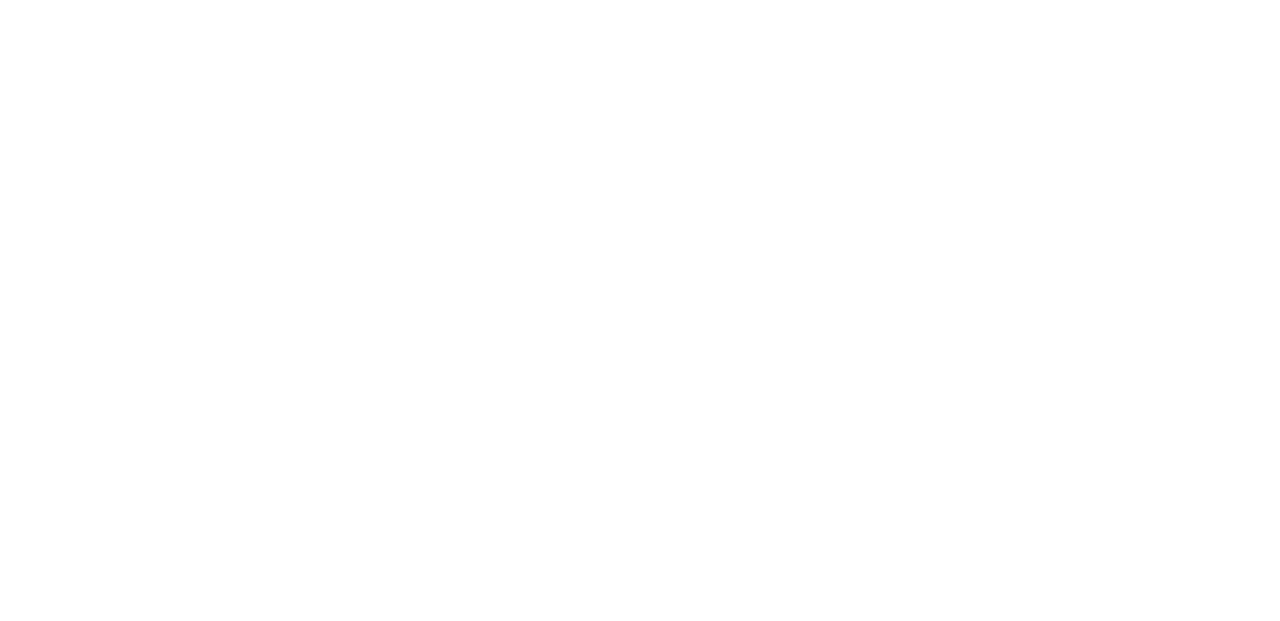
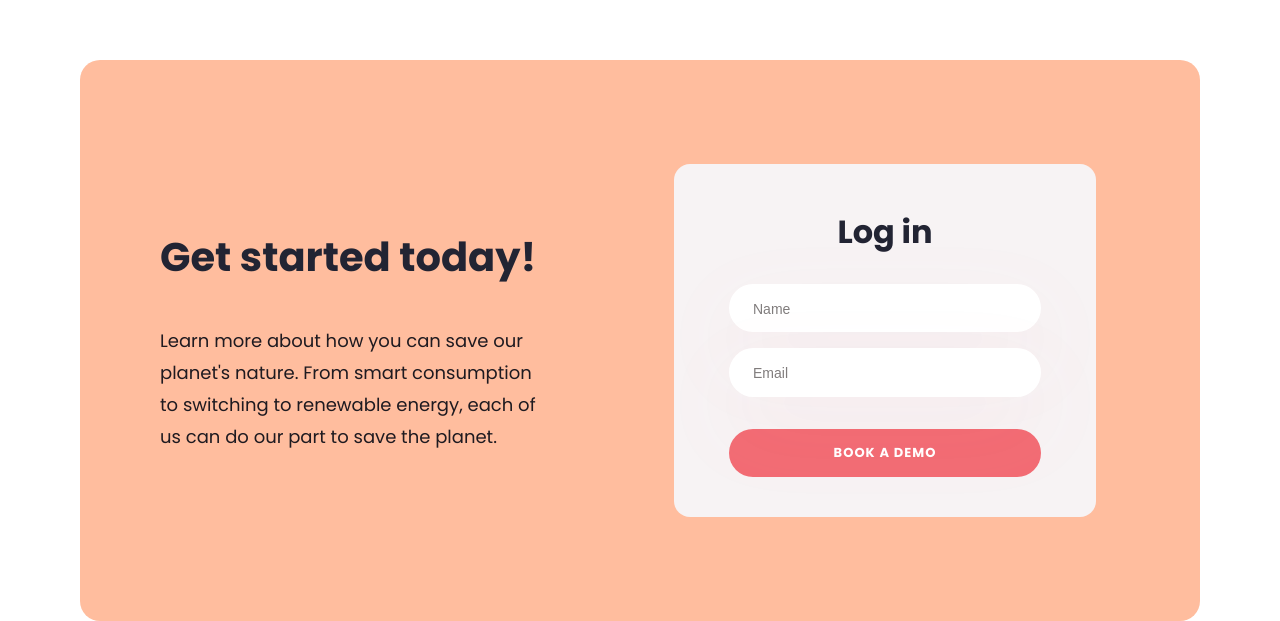
Before and after one commit to ihnatenkoo/Rootz, a React (Vite) app: page / in a window 1280 px wide. Shown: the part 1028-1649 px from the top of the page. Before the commit the page ends 896 px from the top, so only its background shows below. Built offline with nearby package versions, Linux system fonts and the light colour scheme.

Commit message:
Create section <StartedForm/>

```diff
--- a/index.html
+++ b/index.html
@@ -7,7 +7,7 @@
 		<link rel="preconnect" href="https://fonts.googleapis.com" />
 		<link rel="preconnect" href="https://fonts.gstatic.com" crossorigin />
 		<link
-			href="https://fonts.googleapis.com/css2?family=Nunito:wght@300;400;500;600;700;800;900&family=Poppins:wght@400;700&family=Roboto+Serif:ital,opsz,wght@0,8..144,400;0,8..144,500;0,8..144,700;1,8..144,400&family=Rubik:wght@400;500&family=Russo+One&display=swap"
+			href="https://fonts.googleapis.com/css2?family=Nunito:wght@300;400;500;600;700;800;900&family=Poppins:wght@400;700&family=Roboto+Serif:ital,opsz,wght@0,8..144,400;0,8..144,500;0,8..144,700;1,8..144,400&family=Rubik:wght@400;500;600&family=Russo+One&display=swap"
 			rel="stylesheet"
 		/>
 		<title>Rootz</title>
--- a/src/components/Intro/index.jsx
+++ b/src/components/Intro/Intro.jsx
@@ -2,7 +2,7 @@
 import s from './Intro.module.scss';
 import cn from 'classnames';
 
-import Button from '../ui/Button';
+import Button from '../ui/Button/Button';
 import { ReactComponent as Headline } from '../../assets/Intro/headline.svg';
 import { ReactComponent as Parrot } from '../../assets/Intro/parrot.svg';
 import { ReactComponent as Card } from '../../assets/Intro/card.svg';
@@ -35,7 +35,7 @@
 						The scale of the challenges facing our planet can seem daunting, but
 						we can all do something.
 					</p>
-					<form>
+					<form className={s.form}>
 						<input
 							type="text"
 							placeholder="Find the place to help"
--- a/src/components/Intro/Intro.module.scss
+++ b/src/components/Intro/Intro.module.scss
@@ -13,6 +13,7 @@
 	}
 
 	&__right_block {
+		margin-right: -50px;
 		position: relative;
 	}
 
@@ -72,7 +73,7 @@
 	}
 }
 
-form {
+.form {
 	position: relative;
 	display: inline-block;
 
--- /dev/null
+++ b/src/components/StartedForm/StartedForm.jsx
@@ -0,0 +1,56 @@
+import { useState } from 'react';
+import s from './StartedForm.module.scss';
+import cn from 'classnames';
+
+import Button from '../ui/Button/Button';
+
+const StartedForm = () => {
+	const [name, setName] = useState('');
+	const [email, setEmail] = useState('');
+
+	const onChangeHandler = (e) => {
+		switch (e.target.name) {
+			case 'name':
+				setName(e.target.value);
+				break;
+			case 'email':
+				setEmail(e.target.value);
+				break;
+		}
+	};
+
+	return (
+		<section className={cn(s.main, 'container')}>
+			<div className={s.left__block}>
+				<h2>Get started today!</h2>
+				<p>
+					Learn more about how you can save our planet&apos;s nature. From smart
+					consumption to switching to renewable energy, each of us can do our
+					part to save the planet.
+				</p>
+			</div>
+
+			<form className={s.form}>
+				<h3>Log in</h3>
+				<input
+					value={name}
+					onChange={onChangeHandler}
+					type="text"
+					name="name"
+					placeholder="Name"
+					className={s.name}
+				/>
+				<input
+					value={email}
+					onChange={onChangeHandler}
+					type="text"
+					name="email"
+					placeholder="Email"
+				/>
+				<Button className={s.button}>Book a demo</Button>
+			</form>
+		</section>
+	);
+};
+
+export default StartedForm;
--- /dev/null
+++ b/src/components/StartedForm/StartedForm.module.scss
@@ -0,0 +1,72 @@
+.main {
+	margin-top: 192px;
+	padding: 104px 104px 104px 80px;
+	background-color: var(--coral);
+	border-radius: var(--radiusS);
+
+	display: flex;
+	justify-content: space-between;
+	gap: 125px;
+
+	.left__block {
+		padding-top: 65px;
+	}
+
+	h2 {
+		margin-bottom: 40px;
+		font-size: 40px;
+		line-height: 56px;
+		color: var(--blackTitle);
+	}
+
+	p {
+		color: var(--blackText);
+	}
+
+	.form {
+		padding: 40px 55px;
+		background-color: var(--grayPinky);
+		border-radius: 16px;
+
+		display: flex;
+		flex-direction: column;
+
+		input {
+			padding: 12px 0 12px 24px;
+			width: 312px;
+			font-size: 18px;
+			line-height: 1.35;
+
+			background: var(--white);
+			border: none;
+			border-radius: var(--radiusL);
+			filter: drop-shadow(0px 30px 40px rgba(240, 101, 126, 0.05));
+
+			&:focus {
+				outline-color: var(--red);
+			}
+			&::placeholder {
+				color: var(--gray);
+				font-size: 14px;
+			}
+		}
+
+		h3 {
+			margin-bottom: 24px;
+			font-weight: 600;
+			font-size: 32px;
+			line-height: 56px;
+			color: var(--blackTitle);
+			text-align: center;
+		}
+
+		.name {
+			margin-bottom: 16px;
+		}
+
+		.button {
+			padding: 15px 0;
+			margin-top: 32px;
+		}
+	}
+}
--- a/src/index.scss
+++ b/src/index.scss
@@ -7,6 +7,7 @@
 	--blackText: #1e1a20;
 	--red: #f26c74;
 	--purple: #7675fd;
+	--coral: #ffbd9e;
 	--orange: #faa881;
 	--radiusS: 20px;
 	--radiusM: 30px;
@@ -66,7 +67,8 @@
 }
 
 .container {
-	margin: 0 auto;
+	margin-left: auto;
+	margin-right: auto;
 	width: 1120px;
 	max-width: 100%;
 }
--- a/src/pages/Home.jsx
+++ b/src/pages/Home.jsx
@@ -1,11 +1,13 @@
-import Intro from '../components/Intro';
-import Header from '../components/Header';
+import Intro from '../components/Intro/Intro';
+import Header from '../components/Header/Header';
+import StartedForm from '../components/StartedForm/StartedForm';
 
 const Home = () => {
 	return (
 		<>
 			<Header />
 			<Intro />
+			<StartedForm />
 		</>
 	);
 };
```
Also changed, not shown: src/components/Header/Header.jsx (renamed from src/components/Header/index.jsx), src/components/ui/Button/Button.jsx (renamed from src/components/ui/Button/index.jsx).
